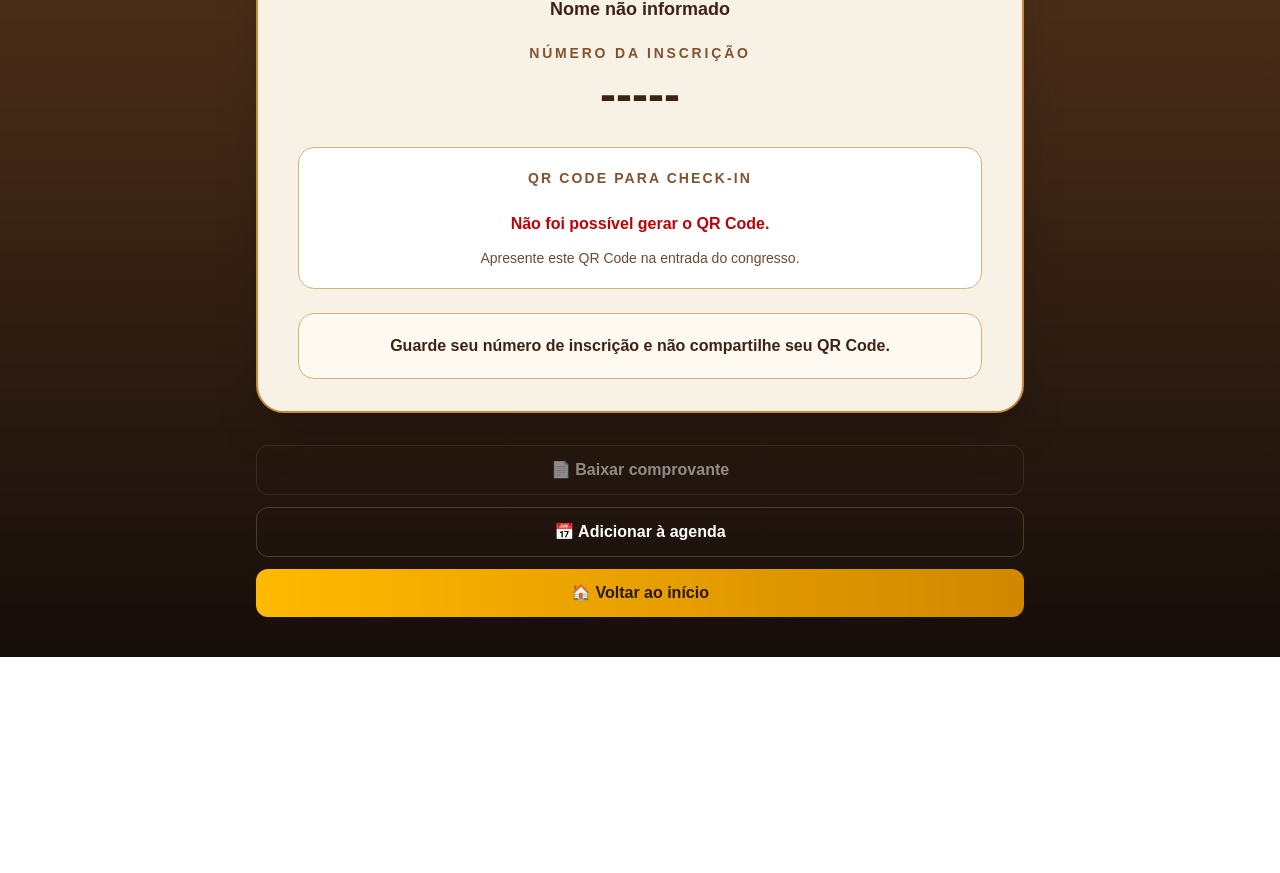
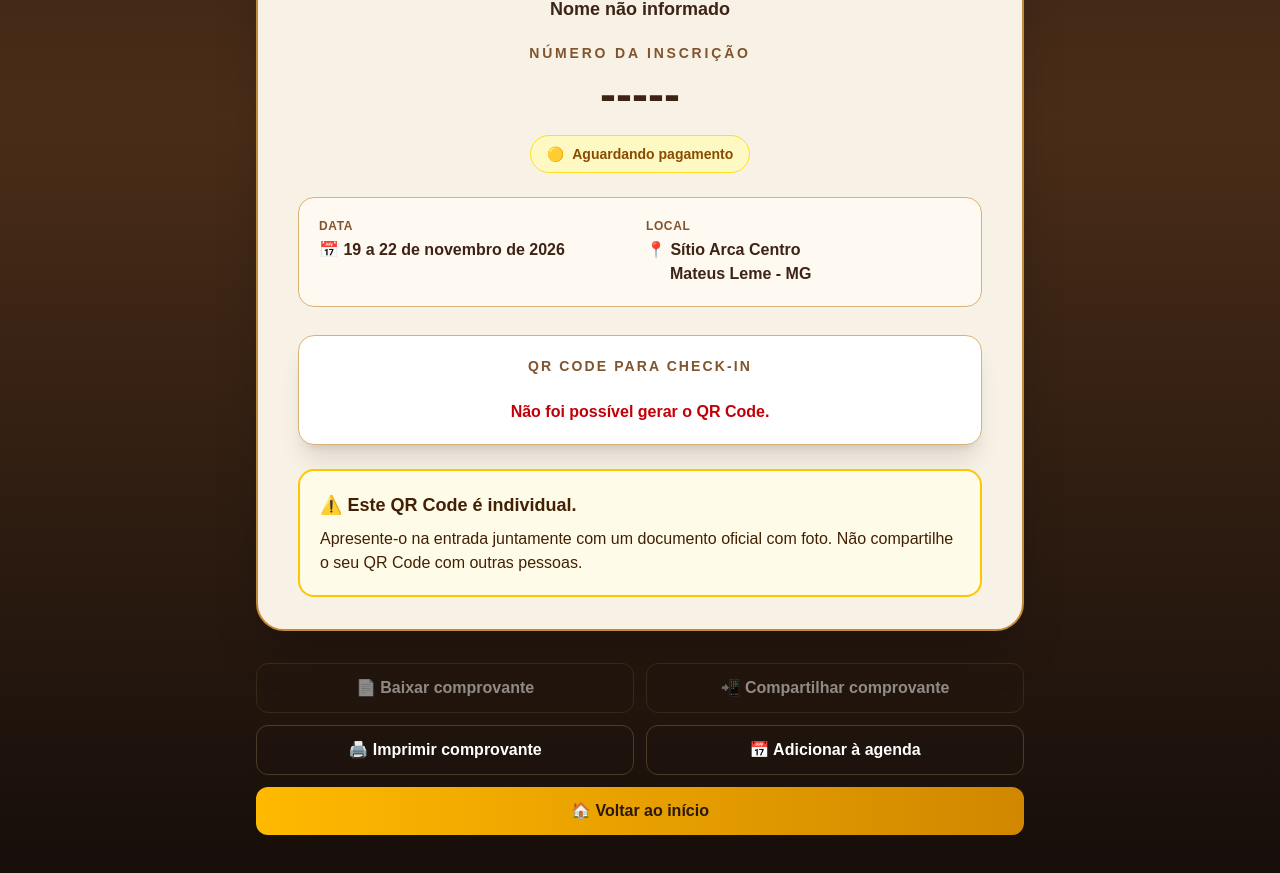
Before and after one commit to imissaoplenaemcristo-creator/CONGRESSO2026, a Next.js app: page /inscricao/sucesso in a window 1280 px wide. Shown: the part 637-1510 px from the top of the page. Before the commit the page ends 1294 px from the top, so only its background shows below. Built offline with nearby package versions, Linux system fonts and the light colour scheme.

Commit message:
Melhorias na página de sucesso

```diff
--- a/app/inscricao/sucesso/page.tsx
+++ b/app/inscricao/sucesso/page.tsx
@@ -1,17 +1,26 @@
 "use client";
 
 import Link from "next/link";
-import { useEffect, useState } from "react";
+import { useEffect, useMemo, useState } from "react";
 import QRCode from "qrcode";
 import { jsPDF } from "jspdf";
 
-async function carregarImagemBase64(
-  caminho: string
-): Promise<string> {
+type StatusPagamento =
+  | "pago"
+  | "confirmado"
+  | "pendente"
+  | "aguardando"
+  | "gratuito"
+  | "isento"
+  | "analise";
+
+const TELEFONE_ORGANIZACAO = "(31) 9XXXX-XXXX";
+
+async function carregarImagemBase64(caminho: string): Promise<string> {
   const resposta = await fetch(caminho);
 
   if (!resposta.ok) {
-    throw new Error("Não foi possível carregar a imagem.");
+    throw new Error(`Não foi possível carregar a imagem: ${caminho}`);
   }
 
   const arquivo = await resposta.blob();
@@ -23,9 +32,7 @@ async function carregarImagemBase64(
       if (typeof leitor.result === "string") {
         resolve(leitor.result);
       } else {
-        reject(
-          new Error("Não foi possível converter a imagem.")
-        );
+        reject(new Error("Não foi possível converter a imagem."));
       }
     };
 
@@ -37,47 +44,62 @@ async function carregarImagemBase64(
   });
 }
 
+function normalizarStatus(status: string): StatusPagamento {
+  const valor = status.toLowerCase().trim();
+
+  if (valor === "pago" || valor === "confirmado") {
+    return "confirmado";
+  }
+
+  if (valor === "gratuito" || valor === "isento") {
+    return "gratuito";
+  }
+
+  if (
+    valor === "analise" ||
+    valor === "em_analise" ||
+    valor === "pagamento_em_analise"
+  ) {
+    return "analise";
+  }
+
+  return "aguardando";
+}
+
 export default function SucessoPage() {
   const [numero, setNumero] = useState("");
   const [nome, setNome] = useState("");
   const [qrCode, setQrCode] = useState("");
+  const [statusPagamento, setStatusPagamento] =
+    useState<StatusPagamento>("aguardando");
   const [carregando, setCarregando] = useState(true);
+  const [compartilhando, setCompartilhando] = useState(false);
 
   useEffect(() => {
     async function carregarDados() {
       try {
-        const parametros = new URLSearchParams(
-          window.location.search
-        );
+        const parametros = new URLSearchParams(window.location.search);
 
-        const numeroRecebido =
-          parametros.get("numero") ?? "";
-
-        const nomeRecebido =
-          parametros.get("nome") ?? "";
-
-        const tokenRecebido =
-          parametros.get("token") ?? "";
+        const numeroRecebido = parametros.get("numero") ?? "";
+        const nomeRecebido = parametros.get("nome") ?? "";
+        const tokenRecebido = parametros.get("token") ?? "";
+        const statusRecebido = parametros.get("status") ?? "aguardando";
 
         setNumero(numeroRecebido);
         setNome(nomeRecebido);
+        setStatusPagamento(normalizarStatus(statusRecebido));
 
         if (tokenRecebido) {
-          const imagemQrCode = await QRCode.toDataURL(
-            tokenRecebido,
-            {
-              width: 500,
+          const imagemQrCode = await QRCode.toDataURL(tokenRecebido, {
+            width: 600,
             margin: 2,
-            }
-          );
+            errorCorrectionLevel: "H",
+          });
 
           setQrCode(imagemQrCode);
         }
       } catch (erro) {
-        console.error(
-          "Erro ao gerar o QR Code:",
-          erro
-        );
+        console.error("Erro ao gerar o QR Code:", erro);
       } finally {
         setCarregando(false);
       }
@@ -86,17 +108,59 @@ export default function SucessoPage() {
     carregarDados();
   }, []);
 
+  const statusVisual = useMemo(() => {
+    if (statusPagamento === "confirmado") {
+      return {
+        texto: "Pagamento confirmado",
+        icone: "🟢",
+        classes: "border-emerald-300 bg-emerald-100 text-emerald-800",
+        pdfTexto: "PAGAMENTO CONFIRMADO",
+        pdfCor: [48, 120, 78] as [number, number, number],
+      };
+    }
+
+    if (statusPagamento === "gratuito") {
+      return {
+        texto: "Inscrição gratuita",
+        icone: "🔵",
+        classes: "border-blue-300 bg-blue-100 text-blue-800",
+        pdfTexto: "INSCRIÇÃO GRATUITA",
+        pdfCor: [37, 99, 235] as [number, number, number],
+      };
+    }
+
+    if (statusPagamento === "analise") {
+      return {
+        texto: "Pagamento em análise",
+        icone: "🟠",
+        classes: "border-orange-300 bg-orange-100 text-orange-800",
+        pdfTexto: "PAGAMENTO EM ANÁLISE",
+        pdfCor: [217, 119, 6] as [number, number, number],
+      };
+    }
+
+    return {
+      texto: "Aguardando pagamento",
+      icone: "🟡",
+      classes: "border-yellow-300 bg-yellow-100 text-yellow-800",
+      pdfTexto: "AGUARDANDO PAGAMENTO",
+      pdfCor: [202, 138, 4] as [number, number, number],
+    };
+  }, [statusPagamento]);
+
+  const numeroFormatado = numero ? numero.padStart(5, "0") : "-----";
+
   async function baixarComprovante() {
     if (!numero || !qrCode) {
-      alert(
-        "Aguarde o carregamento dos dados da inscrição."
-      );
+      alert("Aguarde o carregamento dos dados da inscrição.");
       return;
     }
+
     try {
-      const banner = await carregarImagemBase64(
-        "/flyer-congresso-2026.jpg"
-      );
+      const [banner, logo] = await Promise.all([
+        carregarImagemBase64("/flyer-congresso-2026.jpg"),
+        carregarImagemBase64("/logo-iempc.png").catch(() => ""),
+      ]);
 
       const pdf = new jsPDF({
         orientation: "portrait",
@@ -105,26 +169,14 @@ export default function SucessoPage() {
       });
 
       const larguraPagina = 210;
-
-      const marrom: [number, number, number] = [
-        57, 34, 21,
-      ];
-
-      const dourado: [number, number, number] = [
-        188, 136, 54,
-      ];
-
-      const bege: [number, number, number] = [
-        249, 244, 234,
-      ];
-
-      const branco: [number, number, number] = [
-        255, 255, 255,
-      ];
-
-      const verde: [number, number, number] = [
-        48, 120, 78,
-      ];
+      const marrom: [number, number, number] = [57, 34, 21];
+      const dourado: [number, number, number] = [188, 136, 54];
+      const bege: [number, number, number] = [249, 244, 234];
+      const branco: [number, number, number] = [255, 255, 255];
+      const dataEmissao = new Intl.DateTimeFormat("pt-BR", {
+        dateStyle: "short",
+        timeStyle: "short",
+      }).format(new Date());
 
       pdf.setFillColor(...bege);
       pdf.rect(0, 0, 210, 297, "F");
@@ -133,202 +185,158 @@ export default function SucessoPage() {
       pdf.setLineWidth(1);
       pdf.roundedRect(8, 8, 194, 281, 4, 4);
 
-      pdf.addImage(
-        banner,
-        "JPEG",
-        12,
-        12,
-        186,
-        60
-      );
+      pdf.addImage(banner, "JPEG", 12, 12, 186, 55);
+
+      if (logo) {
+        pdf.setFillColor(...branco);
+        pdf.circle(28, 77, 9, "F");
+        pdf.addImage(logo, "PNG", 20, 69, 16, 16);
+      }
 
       pdf.setTextColor(...marrom);
       pdf.setFont("helvetica", "bold");
       pdf.setFontSize(14);
+      pdf.text("COMPROVANTE OFICIAL DE INSCRIÇÃO", larguraPagina / 2, 79, {
+        align: "center",
+      });
 
-      pdf.text(
-        "COMPROVANTE OFICIAL DE INSCRIÇÃO",
-        larguraPagina / 2,
-        82,
-        {
-          align: "center",
-        }
-      );
-
-      pdf.setFillColor(...verde);
-      pdf.roundedRect(62, 88, 86, 12, 3, 3, "F");
+      pdf.setFillColor(...statusVisual.pdfCor);
+      pdf.roundedRect(57, 85, 96, 12, 3, 3, "F");
 
       pdf.setTextColor(...branco);
-      pdf.setFontSize(9);
-
-      pdf.text(
-        "INSCRIÇÃO CONFIRMADA",
-        larguraPagina / 2,
-        96,
-        {
+      pdf.setFontSize(8.5);
+      pdf.text(statusVisual.pdfTexto, larguraPagina / 2, 93, {
         align: "center",
-        }
-      );
+      });
 
       pdf.setFillColor(...branco);
       pdf.setDrawColor(...dourado);
-      pdf.roundedRect(18, 107, 174, 31, 4, 4, "FD");
+      pdf.roundedRect(18, 103, 174, 30, 4, 4, "FD");
 
       pdf.setTextColor(120, 82, 40);
       pdf.setFontSize(8);
-
-      pdf.text(
-        "PARTICIPANTE",
-        larguraPagina / 2,
-        117,
-        {
-          align: "center",
-        }
-      );
+      pdf.text("PARTICIPANTE", larguraPagina / 2, 113, { align: "center" });
 
       pdf.setTextColor(...marrom);
-      pdf.setFontSize(15);
-
-      const linhasNome = pdf.splitTextToSize(
-        nome || "Nome não informado",
-        150
-      );
-
-      pdf.text(
-        linhasNome,
-        larguraPagina / 2,
-        129,
-        {
-          align: "center",
-        }
-      );
+      pdf.setFontSize(14);
+      const linhasNome = pdf.splitTextToSize(nome || "Nome não informado", 150);
+      pdf.text(linhasNome, larguraPagina / 2, 125, { align: "center" });
 
       pdf.setFillColor(...branco);
       pdf.setDrawColor(...dourado);
-      pdf.roundedRect(18, 145, 174, 36, 4, 4, "FD");
+      pdf.roundedRect(18, 139, 174, 31, 4, 4, "FD");
 
       pdf.setTextColor(120, 82, 40);
       pdf.setFontSize(8);
-
-      pdf.text(
-        "NÚMERO DA INSCRIÇÃO",
-        larguraPagina / 2,
-        156,
-        {
+      pdf.text("NÚMERO DA INSCRIÇÃO", larguraPagina / 2, 149, {
         align: "center",
-        }
-      );
+      });
 
       pdf.setTextColor(...marrom);
-      pdf.setFontSize(27);
-
-      pdf.text(
-        numero.padStart(5, "0"),
-        larguraPagina / 2,
-        174,
-        {
-          align: "center",
-        }
-      );
+      pdf.setFontSize(25);
+      pdf.text(numeroFormatado, larguraPagina / 2, 164, { align: "center" });
 
       pdf.setFillColor(...branco);
       pdf.setDrawColor(...dourado);
-      pdf.roundedRect(18, 188, 174, 40, 4, 4, "FD");
+      pdf.roundedRect(18, 176, 174, 36, 4, 4, "FD");
 
       pdf.setFont("helvetica", "bold");
       pdf.setTextColor(...marrom);
-      pdf.setFontSize(9);
-
-      pdf.text("DATA", 27, 200);
-      pdf.text("LOCAL", 27, 212);
-      pdf.text("HORÁRIO", 27, 224);
+      pdf.setFontSize(8.5);
+      pdf.text("DATA", 27, 188);
+      pdf.text("LOCAL", 27, 199);
+      pdf.text("STATUS", 27, 209);
 
       pdf.setFont("helvetica", "normal");
-      pdf.setFontSize(8.5);
-
-      pdf.text(
-        "19, 20, 21 e 22 de novembro de 2026",
-        55,
-        200
-      );
-
-      pdf.text(
-        "Sítio Arca Centro — Mateus Leme/MG",
-        55,
-        212
-      );
-
-      pdf.text(
-        "Consulte a programação oficial",
-        55,
-        224
-      );
+      pdf.setFontSize(8.2);
+      pdf.text("19 a 22 de novembro de 2026", 55, 188);
+      pdf.text("Sítio Arca Centro — Mateus Leme/MG", 55, 199);
+      pdf.text(statusVisual.texto, 55, 209);
 
       pdf.setFillColor(...branco);
       pdf.setDrawColor(...dourado);
-      pdf.roundedRect(53, 235, 104, 43, 4, 4, "FD");
+      pdf.roundedRect(53, 218, 104, 51, 4, 4, "FD");
 
       pdf.setFont("helvetica", "bold");
       pdf.setTextColor(...marrom);
       pdf.setFontSize(8);
+      pdf.text("QR CODE PARA CHECK-IN", larguraPagina / 2, 226, {
+        align: "center",
+      });
 
-      pdf.text(
-        "QR CODE PARA CHECK-IN",
-        larguraPagina / 2,
-        243,
-        {
-          align: "center",
-        }
-      );
-
-      pdf.addImage(
-        qrCode,
-        "PNG",
-        79,
-        246,
-        52,
-        27
-      );
+      pdf.addImage(qrCode, "PNG", 80, 229, 50, 37);
 
       pdf.setFont("helvetica", "bold");
       pdf.setFontSize(8);
+      pdf.text("ATENÇÃO: ESTE QR CODE É INDIVIDUAL", larguraPagina / 2, 276, {
+        align: "center",
+      });
+
+      pdf.setFont("helvetica", "normal");
+      pdf.setFontSize(6.8);
+      pdf.text(
+        "Apresente-o na entrada juntamente com um documento oficial com foto.",
+        larguraPagina / 2,
+        281,
+        { align: "center" }
+      );
 
       pdf.text(
-        "INFORMAÇÕES IMPORTANTES",
+        `Emitido em ${dataEmissao} • Organização: ${TELEFONE_ORGANIZACAO}`,
         larguraPagina / 2,
-        283,
-        {
-          align: "center",
-        }
+        286,
+        { align: "center" }
       );
 
-      pdf.setFont("helvetica", "normal");
-      pdf.setFontSize(7);
-
-      pdf.text(
-        "Leve documento com foto, não compartilhe o QR Code e guarde este comprovante.",
-        larguraPagina / 2,
-        288,
-        {
-          align: "center",
-        }
-      );
-
-      pdf.save(
-        `comprovante-${numero.padStart(5, "0")}.pdf`
-      );
+      pdf.save(`comprovante-${numeroFormatado}.pdf`);
     } catch (erro) {
-      console.error(
-        "Erro ao gerar o comprovante:",
-        erro
-      );
-
-      alert(
-        "Não foi possível gerar o comprovante. Tente novamente."
-      );
+      console.error("Erro ao gerar o comprovante:", erro);
+      alert("Não foi possível gerar o comprovante. Tente novamente.");
     }
   }
 
+  async function compartilharComprovante() {
+    if (!numero) {
+      alert("Aguarde o carregamento dos dados da inscrição.");
+      return;
+    }
+
+    const texto = [
+      "Congresso 2026 - IEMPC",
+      "",
+      `Participante: ${nome || "Nome não informado"}`,
+      `Número da inscrição: ${numeroFormatado}`,
+      `Status: ${statusVisual.texto}`,
+      "Data: 19 a 22 de novembro de 2026",
+      "Local: Sítio Arca Centro - Mateus Leme/MG",
+      "",
+      "O QR Code é individual e deve ser apresentado com documento oficial com foto.",
+    ].join("\n");
+
+    try {
+      setCompartilhando(true);
+
+      if (navigator.share) {
+        await navigator.share({
+          title: "Comprovante de inscrição - Congresso 2026",
+          text: texto,
+        });
+        return;
+      }
+
+      await navigator.clipboard.writeText(texto);
+      alert("Informações do comprovante copiadas.");
+    } catch (erro) {
+      if (erro instanceof DOMException && erro.name === "AbortError") {
+        return;
+      }
+
+      console.error("Erro ao compartilhar:", erro);
+      alert("Não foi possível compartilhar o comprovante.");
+    } finally {
+      setCompartilhando(false);
+    }
+  }
 
   function adicionarNaAgenda() {
     const conteudo = [
@@ -338,7 +346,7 @@ function adicionarNaAgenda() {
       "CALSCALE:GREGORIAN",
       "BEGIN:VEVENT",
       "UID:congresso-2026@iempc",
-    "DTSTAMP:20260729T000000Z",
+      "DTSTAMP:20260731T061300Z",
       "DTSTART:20261119T193000",
       "DTEND:20261122T120000",
       "SUMMARY:Congresso 2026 - IEMPC",
@@ -363,9 +371,9 @@ function adicionarNaAgenda() {
   }
 
   return (
-    <main className="min-h-screen bg-gradient-to-b from-[#21150f] via-[#4a2d18] to-[#160e0a] px-4 py-10 text-white">
+    <main className="min-h-screen bg-gradient-to-b from-[#21150f] via-[#4a2d18] to-[#160e0a] px-4 py-10 text-white print:bg-white print:px-0 print:py-0">
       <div className="mx-auto max-w-3xl">
-        <div className="overflow-hidden rounded-[28px] border-2 border-[#c38a38] bg-[#f8f1e6] text-[#3d2416] shadow-2xl">
+        <div className="overflow-hidden rounded-[28px] border-2 border-[#c38a38] bg-[#f8f1e6] text-[#3d2416] shadow-2xl print:rounded-none print:border-0 print:shadow-none">
           <img
             src="/flyer-congresso-2026.jpg"
             alt="Arte oficial do Congresso 2026"
@@ -377,9 +385,7 @@ function adicionarNaAgenda() {
               ✅
             </div>
 
-            <h1 className="mt-4 text-3xl font-black">
-              Inscrição realizada!
-            </h1>
+            <h1 className="mt-4 text-3xl font-black">Inscrição confirmada!</h1>
 
             <p className="mt-3 text-lg font-semibold">
               {nome || "Nome não informado"}
@@ -389,49 +395,66 @@ function adicionarNaAgenda() {
               Número da inscrição
             </p>
 
-            <p className="mt-2 text-5xl font-black">
-              {numero
-                ? numero.padStart(5, "0")
-                : "-----"}
+            <p className="mt-2 text-5xl font-black">{numeroFormatado}</p>
+
+            <div
+              className={`mx-auto mt-4 inline-flex items-center gap-2 rounded-full border px-4 py-2 text-sm font-black ${statusVisual.classes}`}
+            >
+              <span>{statusVisual.icone}</span>
+              <span>{statusVisual.texto}</span>
+            </div>
+
+            <div className="mt-6 grid gap-3 rounded-2xl border border-[#d9b276] bg-[#fffaf1] p-5 text-left sm:grid-cols-2">
+              <div>
+                <p className="text-xs font-black uppercase tracking-wider text-[#81542e]">
+                  Data
                 </p>
+                <p className="mt-1 font-bold">📅 19 a 22 de novembro de 2026</p>
+              </div>
 
-            <div className="mt-7 rounded-2xl border border-[#d9b276] bg-white p-5">
+              <div>
+                <p className="text-xs font-black uppercase tracking-wider text-[#81542e]">
+                  Local
+                </p>
+                <p className="mt-1 font-bold">
+                  📍 Sítio Arca Centro
+                  <br />
+                  <span className="pl-6">Mateus Leme - MG</span>
+                </p>
+              </div>
+            </div>
+
+            <div className="mt-7 rounded-2xl border border-[#d9b276] bg-white p-5 shadow-xl">
               <p className="text-sm font-black uppercase tracking-[0.15em] text-[#81542e]">
                 QR Code para check-in
               </p>
 
               {carregando ? (
-                <p className="mt-6 font-semibold">
-                  Gerando QR Code...
-                </p>
+                <p className="mt-6 font-semibold">Gerando QR Code...</p>
               ) : qrCode ? (
                 <img
                   src={qrCode}
                   alt="QR Code de check-in"
-                  className="mx-auto mt-4 h-56 w-56 rounded-2xl bg-white p-3"
+                  className="mx-auto mt-4 h-60 w-60 rounded-2xl bg-white p-3 shadow-lg"
                 />
               ) : (
                 <p className="mt-6 font-semibold text-red-700">
                   Não foi possível gerar o QR Code.
                 </p>
               )}
-
-              <p className="mt-3 text-sm font-medium text-[#6e4a32]">
-                Apresente este QR Code na entrada do
-                congresso.
-              </p>
             </div>
 
-            <div className="mt-6 rounded-2xl border border-[#d9b276] bg-[#fffaf1] p-5">
-              <p className="font-bold text-[#3d2416]">
-                Guarde seu número de inscrição e não
-                compartilhe seu QR Code.
+            <div className="mt-6 rounded-2xl border-2 border-yellow-400 bg-yellow-50 p-5 text-left text-yellow-950">
+              <p className="text-lg font-black">⚠️ Este QR Code é individual.</p>
+              <p className="mt-2 font-medium">
+                Apresente-o na entrada juntamente com um documento oficial com
+                foto. Não compartilhe o seu QR Code com outras pessoas.
               </p>
             </div>
           </div>
         </div>
 
-        <div className="mt-8 grid gap-3">
+        <div className="mt-8 grid gap-3 print:hidden sm:grid-cols-2">
           <button
             type="button"
             onClick={baixarComprovante}
@@ -443,14 +466,32 @@ function adicionarNaAgenda() {
 
           <button
             type="button"
+            onClick={compartilharComprovante}
+            disabled={!numero || compartilhando}
+            className="rounded-xl border border-amber-200/20 px-6 py-3 font-semibold transition hover:bg-white/10 disabled:cursor-not-allowed disabled:opacity-50"
+          >
+            {compartilhando ? "Compartilhando..." : "📲 Compartilhar comprovante"}
+          </button>
+
+          <button
+            type="button"
+            onClick={() => window.print()}
+            className="rounded-xl border border-amber-200/20 px-6 py-3 font-semibold transition hover:bg-white/10"
+          >
+            🖨️ Imprimir comprovante
+          </button>
+
+          <button
+            type="button"
             onClick={adicionarNaAgenda}
             className="rounded-xl border border-amber-200/20 px-6 py-3 font-semibold transition hover:bg-white/10"
           >
             📅 Adicionar à agenda
           </button>
+
           <Link
             href="/"
-            className="rounded-xl bg-gradient-to-r from-amber-400 to-yellow-600 px-7 py-3 text-center font-bold text-[#2b180d]"
+            className="rounded-xl bg-gradient-to-r from-amber-400 to-yellow-600 px-7 py-3 text-center font-bold text-[#2b180d] sm:col-span-2"
           >
             🏠 Voltar ao início
           </Link>
```
Lines whose indentation alone changed are shown as unchanged.
